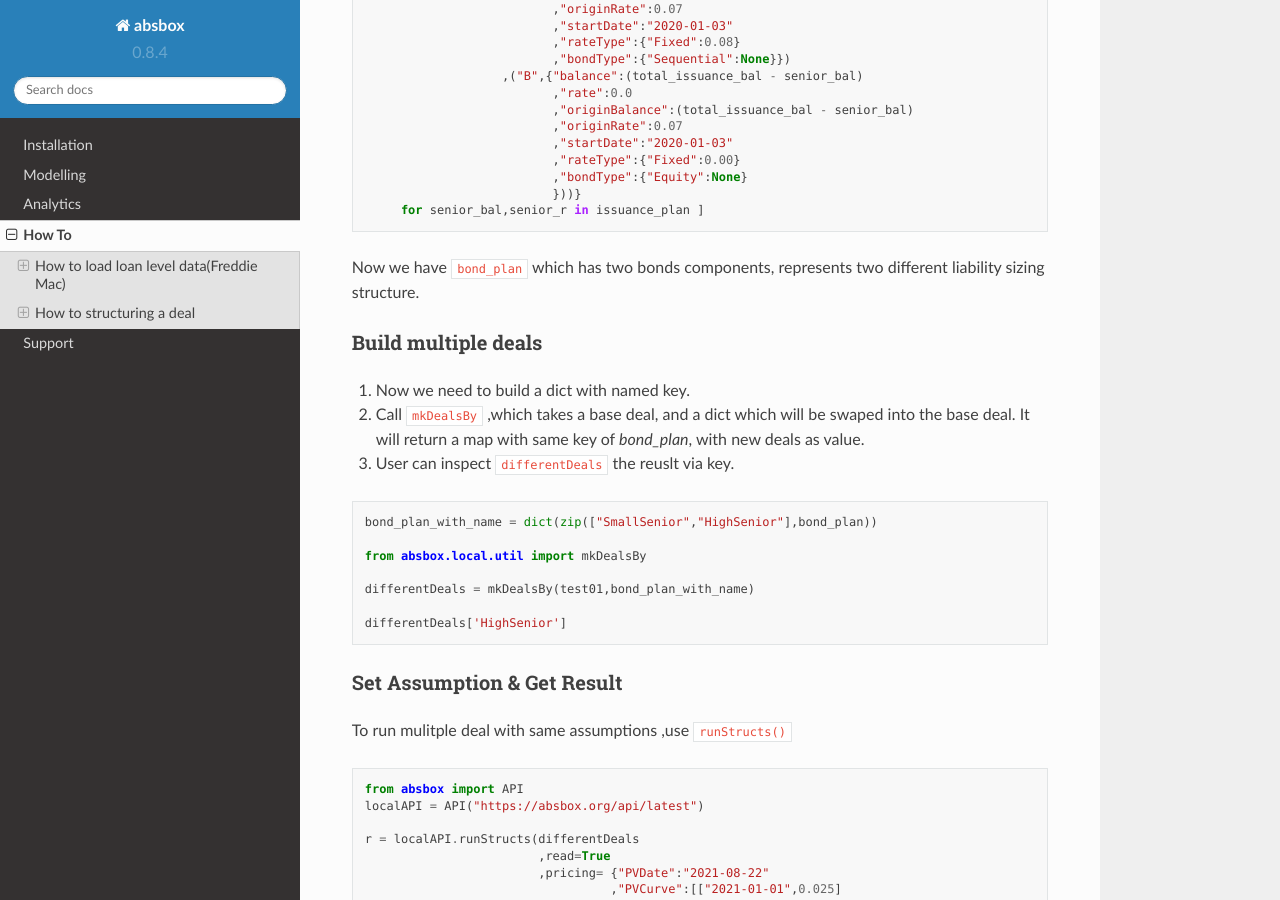
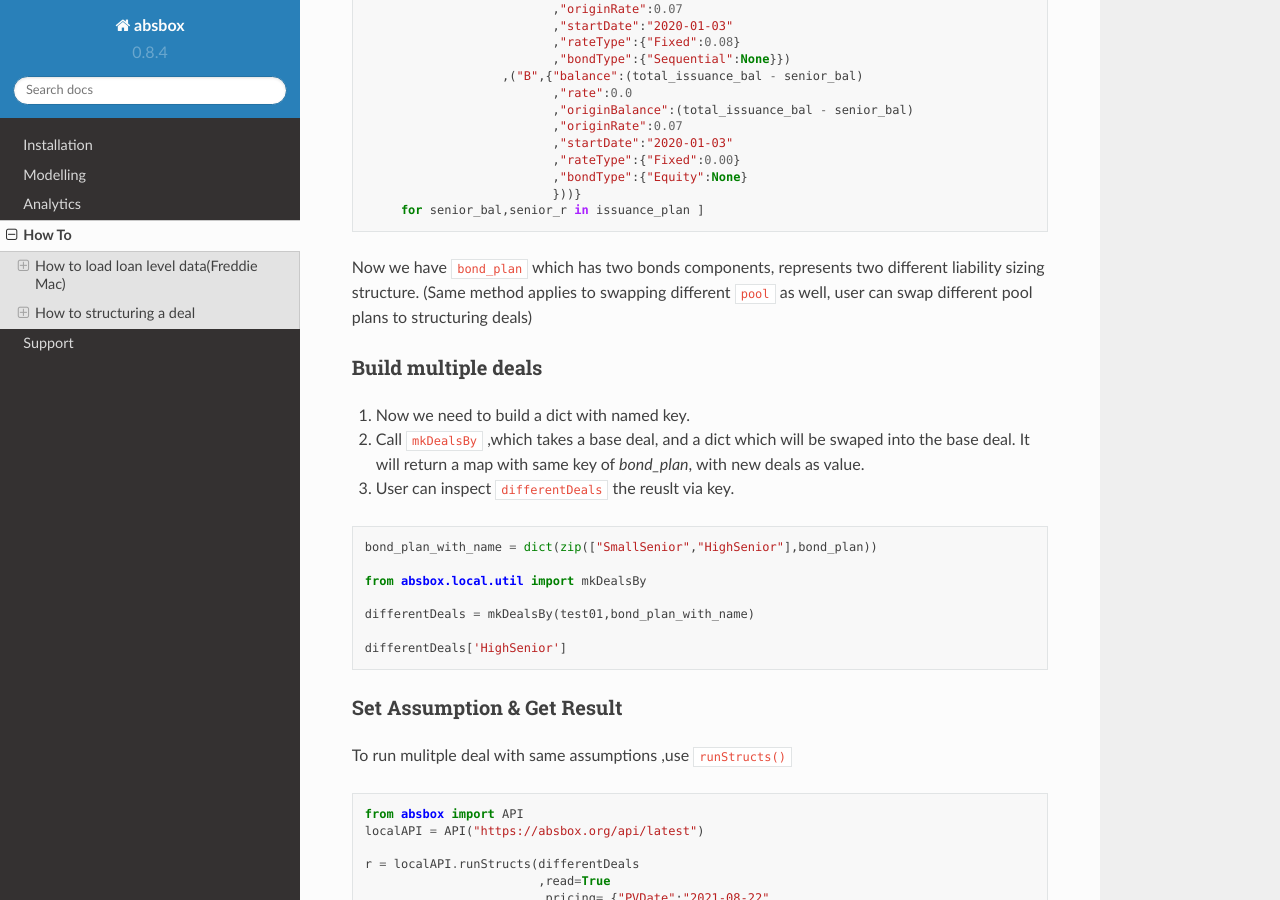
Before and after one commit to yellowbean/absbox-doc, a Sphinx documentation site: the page built from docs/source/howto.rst, in a window 1280 px wide and 900 px high, scrolled down 4698 px. Built offline with Sphinx 7.4.7 and the Read the Docs theme 2.0.0, drawn with Linux system fonts in a browser that asks for light colours.

Commit message:
add pool swapping in  how to

```diff
--- a/docs/source/howto.rst
+++ b/docs/source/howto.rst
@@ -252,6 +252,9 @@
         for senior_bal,senior_r in issuance_plan ]
 
 Now we have ``bond_plan`` which has two bonds components, represents two different liability sizing structure.
+(Same method applies to swapping different ``pool`` as well, user can swap different pool plans to structuring deals)
+
+
 
 Build multiple deals
 ^^^^^^^^^^^^^^^^^^^^^^^
```
